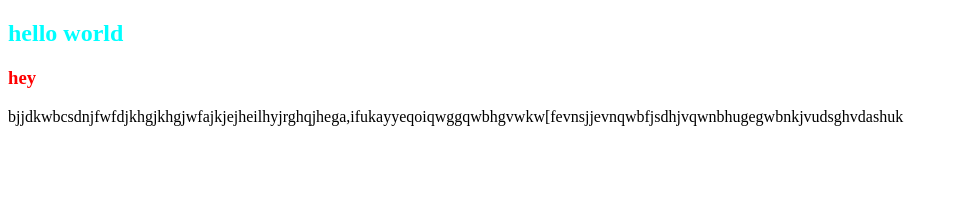
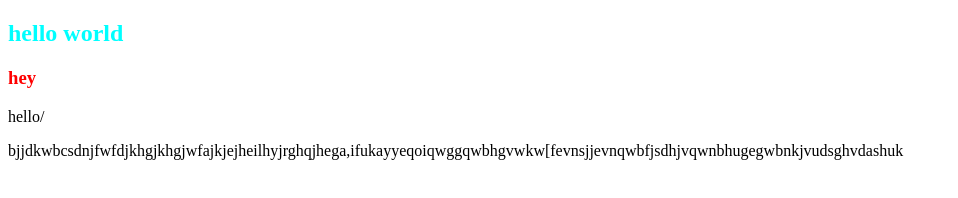
Before and after one commit to adilcp8086/sample, a plain HTML site: page index.html in a window 1280 px wide. Shown: the whole page, without its empty margins (0-958 px from the left). Drawn offline with Linux system fonts and the light colour scheme.

Commit message:
Update index.html

```diff
--- a/index.html
+++ b/index.html
@@ -9,6 +9,7 @@
 <body>
     <h2>hello world</h2>
     <h3>hey</h3>
+    <p>hello/<p>
     <p>bjjdkwbcsdnjfwfdjkhgjkhgjwfajkjejheilhyjrghqjhega,ifukayyeqoiqwggqwbhgvwkw[fevnsjjevnqwbfjsdhjvqwnbhugegwbnkjvudsghvdashuk</p>
 </body>
 </html>
```
